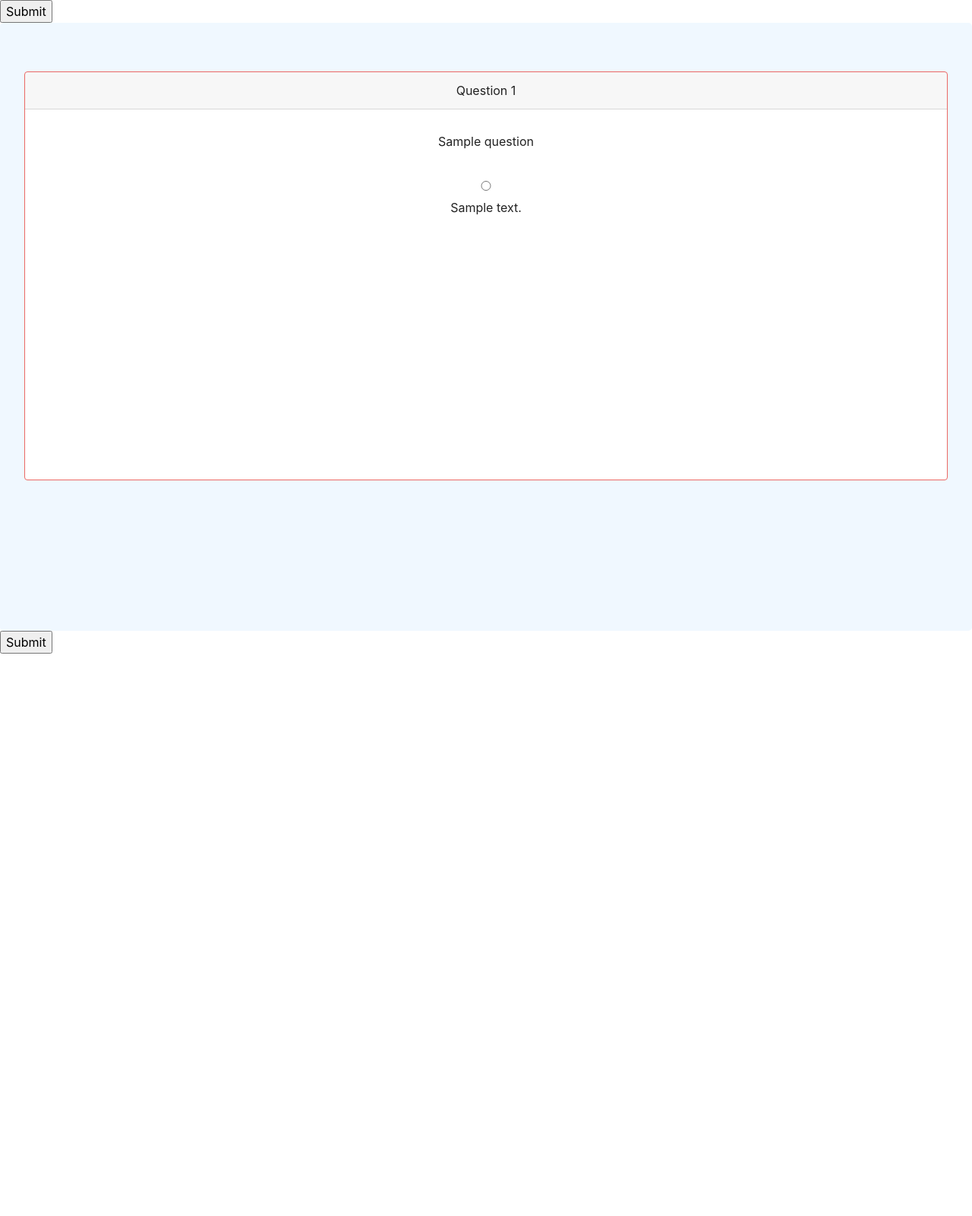
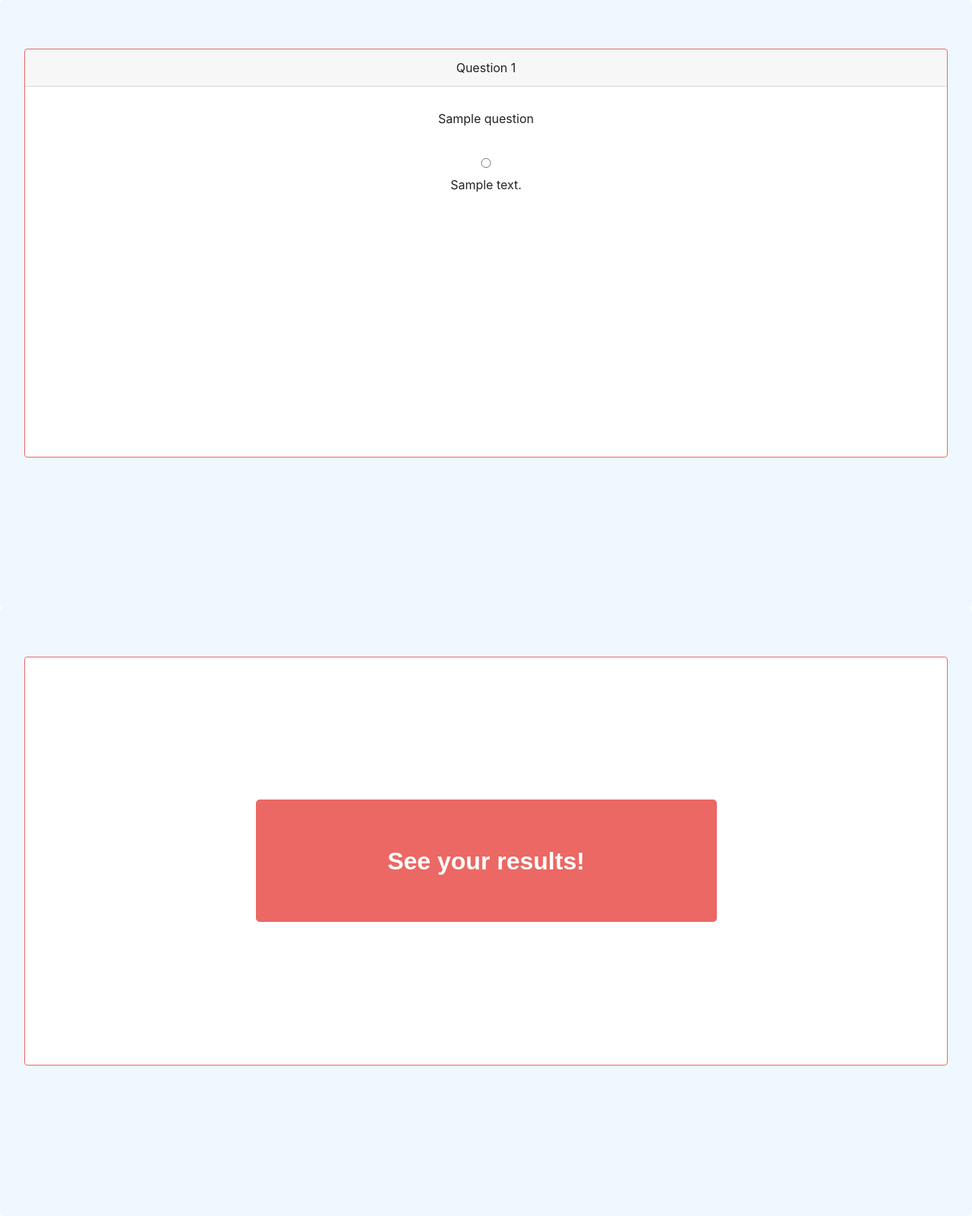
Before and after one commit to ganttArt/trivia-webapp, a Django app: template templates/questions.html in a window 1280 px wide. Shown: the part 59-1659 px from the top of the page at 76% size. Before the commit the page ends 919 px from the top, so only its background shows below. Run offline with Django 3.2, Linux system fonts and the light colour scheme; the template is opened without the code that fills it: most values are stand-ins (such as "Sample title", 1, 10 or a date in 2020); some libraries are stand-ins or nearby versions; some web fonts are replaced.

Commit message:
Updated style for submit button on questions page.

```diff
--- a/templates/questions.html
+++ b/templates/questions.html
@@ -8,9 +8,8 @@
 {% block content %}
 <form method="POST">
   {% csrf_token %}
-  <input type='submit'>
   {% for question in questions %}
-    <div class="jumbotron" >
+  <div class="jumbotron">
     <div class="card border-primary mb-3">
       <div class="card-header">Question {{question.number}}</div>
       <div class="card-body">
@@ -25,6 +24,12 @@
     </div>
   </div>
   {% endfor %}
-  <input type='submit'>
+  <div class="jumbotron">
+    <div class="card text-white border-primary mb-3" id='submit-card'>
+      <div class="card-body">
+        <input class='btn btn-primary btn-lg btn-block' type='submit' id='submit-button' value='See your results!'>
+      </div>
+    </div>
+  </div>
 </form>
 {% endblock content %}
--- a/trivia/static/css/questions.css
+++ b/trivia/static/css/questions.css
@@ -2,6 +2,7 @@
     height: 100vh;
     background-color: aliceblue;
     margin-bottom: 0;
+    text-align: -webkit-center;
 }
 
 .card {
@@ -27,3 +28,19 @@
     width: 70%;
     margin: 10px;
 }
+
+#submit-card {
+    justify-content: center;
+}
+
+#submit-button {
+    width: 50%;
+    height: 30%;
+    font-size: xx-large;
+}
+
+@media screen and (max-width: 530px) {
+    #submit-button {
+        font-size: larger;
+    }
+}
--- a/trivia/static/css/results.css
+++ b/trivia/static/css/results.css
@@ -1,3 +1,7 @@
+p {
+    font-size: larger;
+}
+
 .jumbotron {
     height: 100vh;
     background-color: aliceblue;
```
Lines whose indentation alone changed are shown as unchanged.
